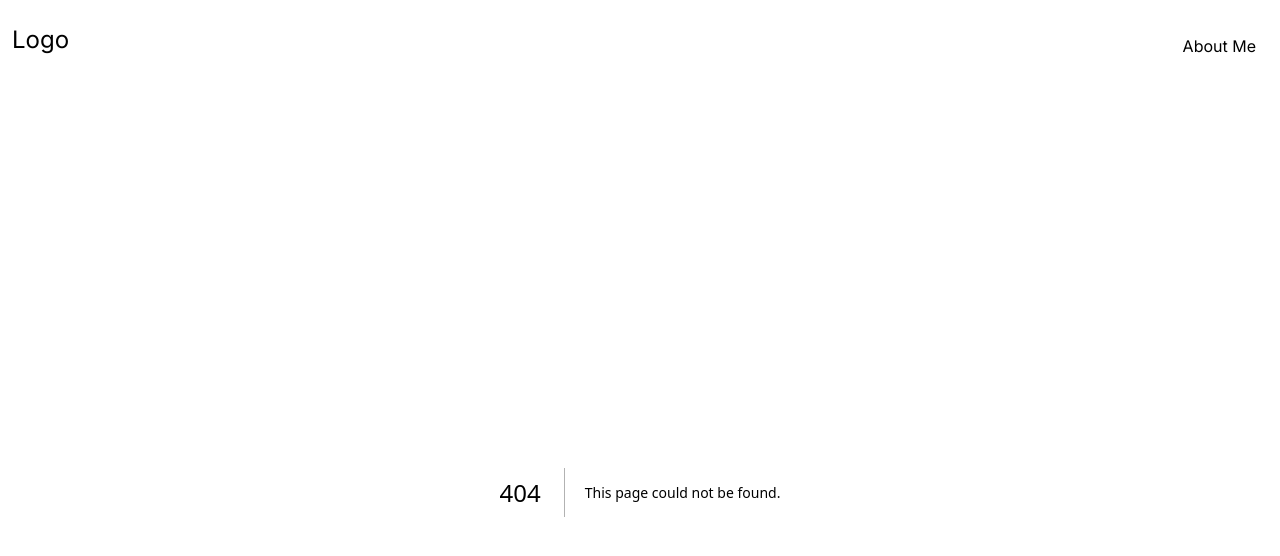
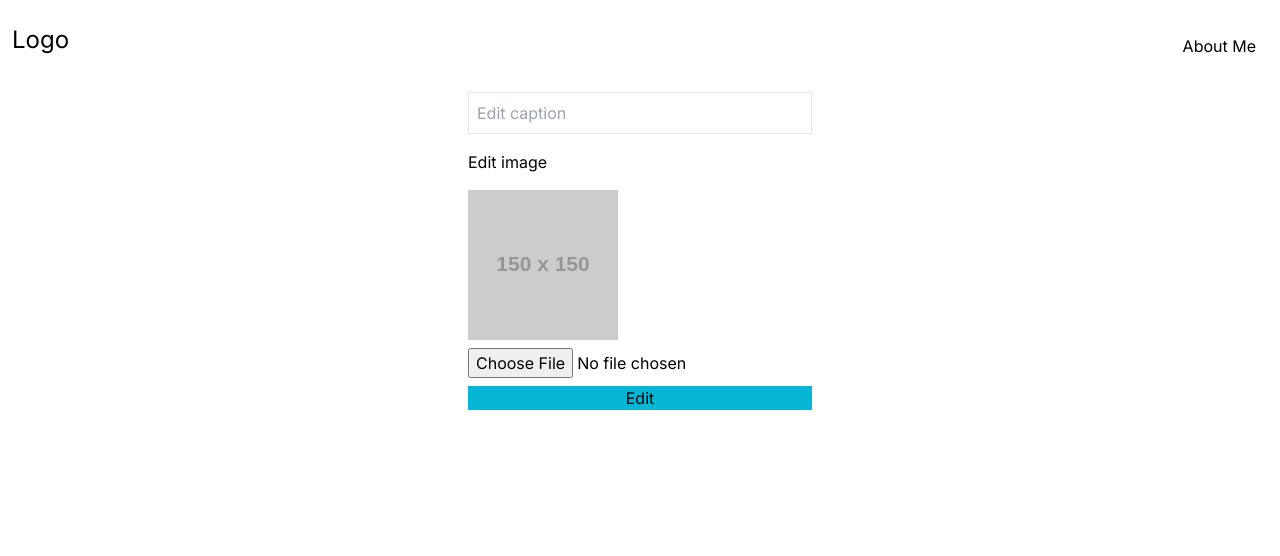
Before and after one commit to Giannidluca93/gallery, a Next.js app: page /dashboard/animal/edit/1 in a window 1280 px wide. Before the commit this address had no page. Shown: the top 556 px of the page. Built offline with nearby package versions, Linux system fonts and the light colour scheme.

Commit message:
add gallery image edit page

```diff
--- /dev/null
+++ b/app/(admin)/dashboard/[collection]/edit/[id]/page.tsx
@@ -0,0 +1,22 @@
+import Image from 'next/image'
+
+const GalleryImageEdit = () => {
+  return (
+    <div className='flex flex-col space-y-2'>
+      <input className='border p-2' type='text' placeholder='Edit caption' />
+      <label className='py-2' htmlFor='image'>
+        Edit image
+      </label>
+      <Image
+        src='https:/fakeimg.pl/150x150'
+        height={150}
+        width={150}
+        alt='placeholder'
+      />
+      <input id='image' type='file' />
+      <button className='bg-cyan-500'>Edit</button>
+    </div>
+  )
+}
+
+export default GalleryImageEdit
```
